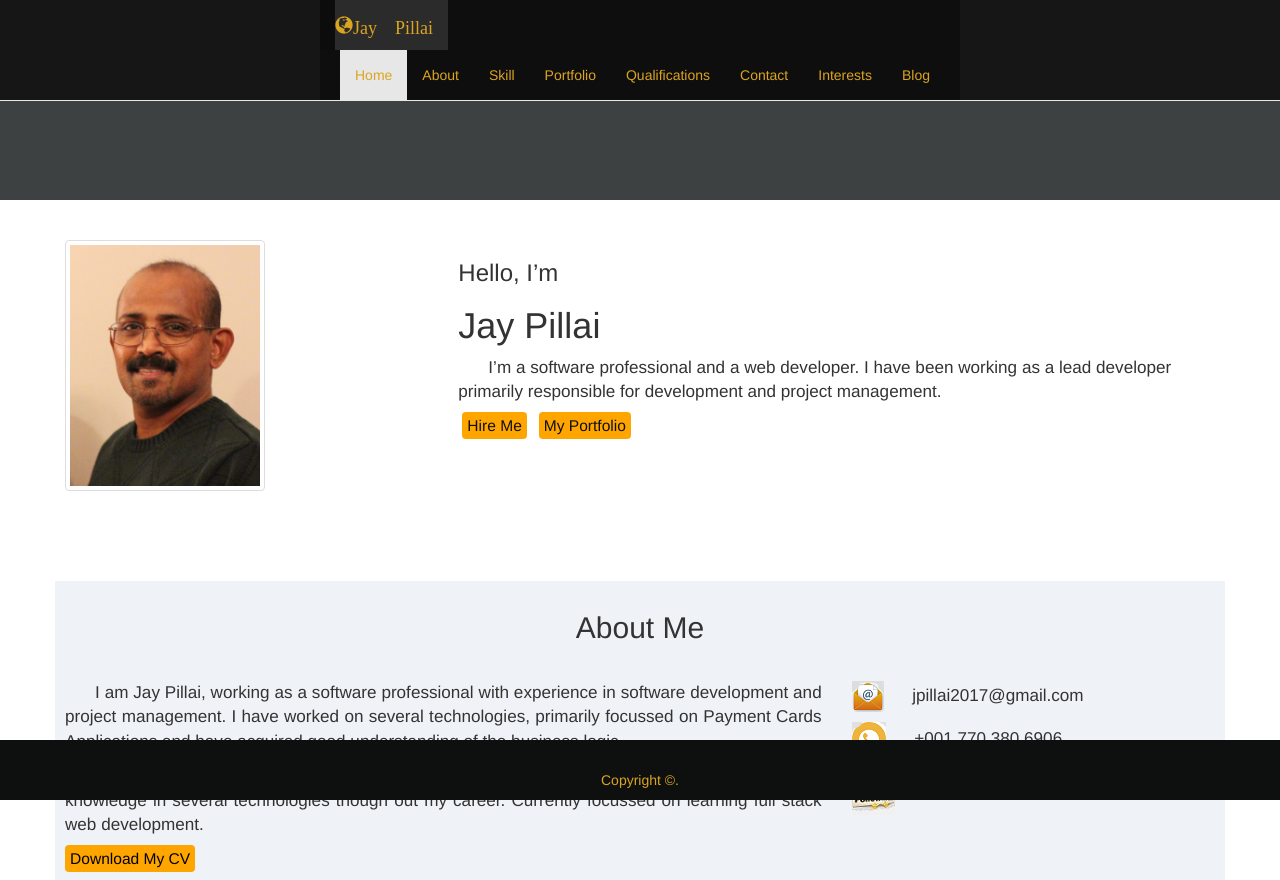
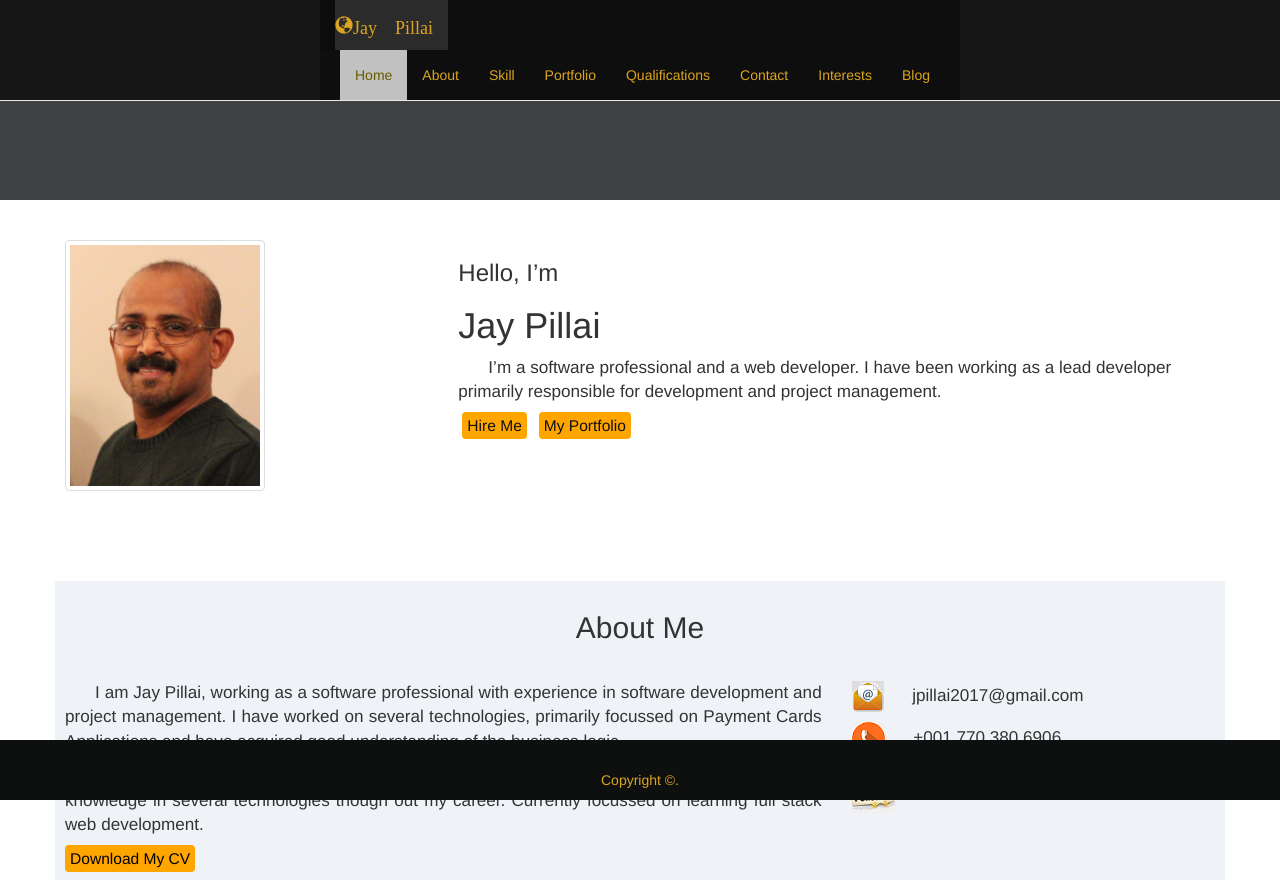
Before and after one commit to JPillai2018/JayP-Portfolio, a plain HTML site: page index.html in a window 1280 px wide. Shown: the top 880 px of the page. Drawn offline with nearby package versions, Linux system fonts and the light colour scheme.

Commit message:
portfolio updated

```diff
--- a/assets/css/style.css
+++ b/assets/css/style.css
@@ -88,9 +88,19 @@ body{
     background: #f7f5f5;
     transform: scale(1.1);
 }
+.navbar-default .navbar-nav>.active>a {
+
+    background-color: #e7e7e7;
+    color: gold;
+    color: rgb(57, 9, 134);
+    background-color:  rgba(49, 49, 49, 0.746);
+}
 .navbar-default .navbar-nav>.active>a, .navbar-default .navbar-nav>.active>a:focus, .navbar-default .navbar-nav>.active>a:hover {
-    color: goldenrod;
+    color: rgb(99, 84, 3);
     background-color: #e7e7e7;
+    color: rgb(57, 9, 134);
+    color: rgb(105, 90, 0);
+    background-color:  rgba(220, 220, 220, 0.815);
 }
 
 .navbar-default .navbar-nav>li>a {
@@ -98,6 +108,8 @@ body{
 }
 .navbar-default .navbar-nav>li>a:hover {
     color: goldenrod;
+    color: rgb(57, 9, 134);
+    background-color:  rgba(220, 220, 220, 0.815);
 }
 
 .icon-bar{
@@ -211,7 +223,7 @@ body{
 .about-social .fa{
     font-size: 25px;
     margin: 10px;
-    color: orange;
+    color: rgb(226, 123, 5);
 }
 #skill-area .container{
     background-color: rgb(239, 243, 247);
--- a/index.html
+++ b/index.html
@@ -129,7 +129,7 @@
                                                 </div>
                                                 <div class="about-contact-info">
                                                         <p><span class="smallIcon">
-                                                                <img src="assets/images/phone1.png"/>
+                                                                <img src="assets/images/phone22.png"/>
                                                         </span>&nbsp;&nbsp;&nbsp;&nbsp;&nbsp;+001 770 380 6906</p>
                                                 </div>
                                                 <div class="about-social">
@@ -349,15 +349,13 @@
                                         </div>
                                         <div class="col-md-4">
                                                 <span class="smallIcon">
-                                                        <!-- <a href="" target="_blank" >
+                                                        <a href="https://github.com/JPillai2018/liri-node-app.git" target="_blank" >
                                                                 <img src="assets/images/GH.png"/>
-                                                        </a> -->
-                                                        <img src="assets/images/GH.png"/>
-                                                        Upcoming Project
+                                                        </a><b>LIRI-Node-App</b>
                                                 </span>
                                                 <!-- <a href="#" target="_blank"> -->
                                                         <div class="thumbnail img-responsive">
-                                                                <img src="assets/images/construction4.jpg"  />
+                                                                <img src="assets/images/twitter-skype-spotify.png"  />
                                                         </div>
                                                 <!-- </a> -->
                                         </div>
```
Also changed, not shown: assets/images/phone22.png (added), assets/images/twitter-skype-spotify.png (added).
